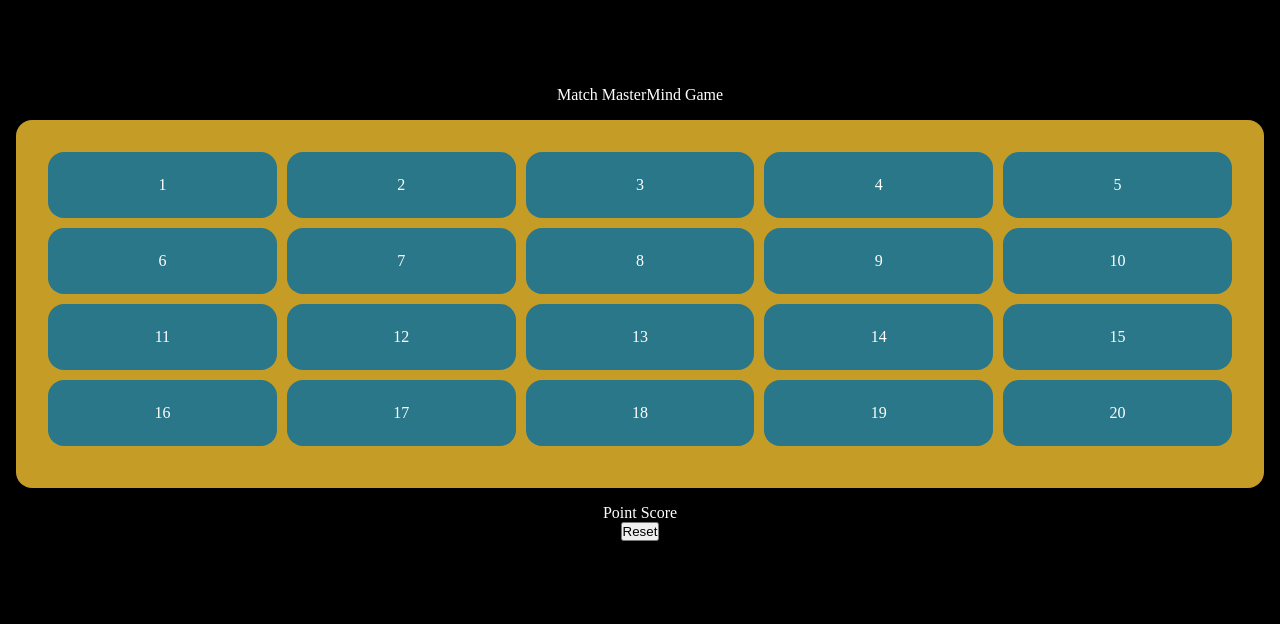
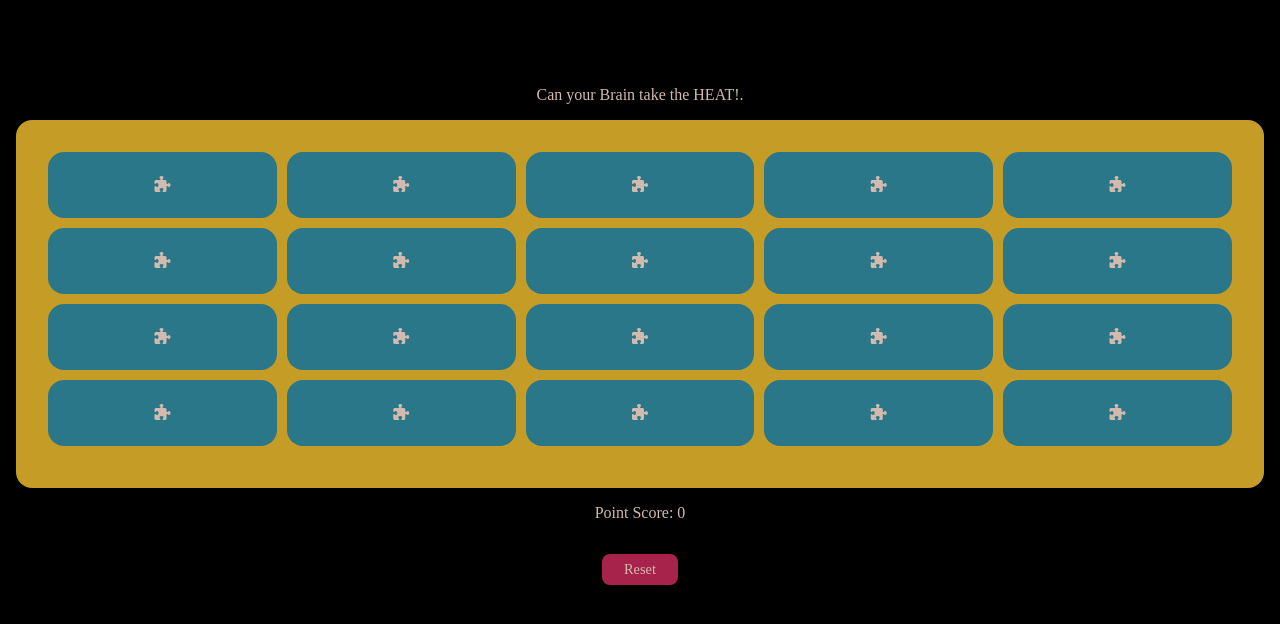
Before and after one commit to KellyT4425/Match-Mastermind, a plain HTML site: page index.html in a window 1280 px wide. Shown: the part 88-712 px from the top of the page. Drawn offline with Linux system fonts and the light colour scheme; a web font is replaced by a local one.

Commit message:
icons added to html for cards, basic JavaScript function added re. event listener

```diff
--- a/assets/css/style.css
+++ b/assets/css/style.css
@@ -14,7 +14,7 @@ colors: clam shell #D3BAAF, Calypso #2A778A, Maroon Flush #A8234C, Nugget #C49C2
 
 body {
     background-color: black;
-    color: white;
+    color: #D3BAAF;
     font-family: "Rubik Bubbles", serif;
     text-align: center;
 }
@@ -36,7 +36,7 @@ main {
     margin: 1rem;
     padding: 2rem;
     border-radius: 1em;
-    box-shadow: 1rem #D3BAAF;
+
 }
 
 .container {
@@ -51,6 +51,7 @@ main {
     flex: 1;
     border-radius: 1em;
 
+
 }
 
 .row {
@@ -59,6 +60,21 @@ main {
     margin-bottom: 10px;
 }
 
+.fa-puzzle-piece {
+    color: #D3BAAF;
+}
+
+.btn {
+    background-color: #A8234C;
+    border: none;
+    padding: 0.5em 1.5em 0.5em 1.5em;
+    margin-top: 2rem;
+    border-radius: 0.5rem;
+    color: #D3BAAF;
+    font-size: 0.9em;
+    font-family: "Rubik Bubbles", serif;
+}
+
 @media only screen and (max-width: 768px) {
 
 }
--- a/assets/js/index.js
+++ b/assets/js/index.js
@@ -0,0 +1,14 @@
+document.addEventListener("DOMContentLoaded", setupgame);
+
+const cards = document.querySelectorAll(".card");
+
+function setupgame () {
+    cards.forEach((card, index) => {
+        card.addEventListener("click", flipcard)
+    })
+
+}
+
+function flipcard () {
+    this.innerHTML = `<p> Clicked </p>`;
+}
--- a/index.html
+++ b/index.html
@@ -3,9 +3,35 @@
   <head>
     <meta charset="UTF-8" />
     <meta name="viewport" content="width=device-width, initial-scale=1.0" />
+    <!--Meta tags for search engines-->
+    <meta
+      name="description"
+      content="">
+    <meta
+      name="keywords"
+      content="">
+    <!--Favicon Links-->
+    <link
+      rel="apple-touch-icon"
+      sizes="180x180"
+      href="assets\favicon\apple-touch-icon.png"
+    />
+    <link
+      rel="icon"
+      type="image/png"
+      sizes="32x32"
+      href="assets\favicon\favicon-32x32.png"
+    />
+    <link
+      rel="icon"
+      type="image/png"
+      sizes="16x16"
+      href="assets\favicon\favicon-16x16.png"
+    />
+
     <!-- CSS Stylesheet -->
     <link rel="stylesheet" href="assets/css/style.css" />
-    <title>Document</title>
+    <title>Match MasterMind</title>
   </head>
   <body>
     <header>
@@ -13,46 +39,46 @@
     </header>
 
     <main>
-      <p>Match MasterMind Game</p>
+      <p>Can your Brain take the HEAT!.</p>
 
       <div class="game-board">
         <div class="card-panel container">
           <div class="row">
-            <div class="card col">1</div>
-            <div class="card col">2</div>
-            <div class="card col">3</div>
-            <div class="card col">4</div>
-            <div class="card col">5</div>
+            <div class="card col"><i class="fa-solid fa-puzzle-piece"></i></div>
+            <div class="card col"><i class="fa-solid fa-puzzle-piece"></i></div>
+            <div class="card col"><i class="fa-solid fa-puzzle-piece"></i></div>
+            <div class="card col"><i class="fa-solid fa-puzzle-piece"></i></div>
+            <div class="card col"><i class="fa-solid fa-puzzle-piece"></i></div>
           </div>
 
           <div class="row">
-            <div class="card col">6</div>
-            <div class="card col">7</div>
-            <div class="card col">8</div>
-            <div class="card col">9</div>
-            <div class="card col">10</div>
+            <div class="card col"><i class="fa-solid fa-puzzle-piece"></i></div>
+            <div class="card col"><i class="fa-solid fa-puzzle-piece"></i></div>
+            <div class="card col"><i class="fa-solid fa-puzzle-piece"></i></div>
+            <div class="card col"><i class="fa-solid fa-puzzle-piece"></i></div>
+            <div class="card col"><i class="fa-solid fa-puzzle-piece"></i></div>
           </div>
 
           <div class="row">
-            <div class="card col">11</div>
-            <div class="card col">12</div>
-            <div class="card col">13</div>
-            <div class="card col">14</div>
-            <div class="card col">15</div>
+            <div class="card col"><i class="fa-solid fa-puzzle-piece"></i></div>
+            <div class="card col"><i class="fa-solid fa-puzzle-piece"></i></div>
+            <div class="card col"><i class="fa-solid fa-puzzle-piece"></i></div>
+            <div class="card col"><i class="fa-solid fa-puzzle-piece"></i></div>
+            <div class="card col"><i class="fa-solid fa-puzzle-piece"></i></div>
           </div>
 
           <div class="row">
-            <div class="card col">16</div>
-            <div class="card col">17</div>
-            <div class="card col">18</div>
-            <div class="card col">19</div>
-            <div class="card col">20</div>
+            <div class="card col"><i class="fa-solid fa-puzzle-piece"></i></div>
+            <div class="card col"><i class="fa-solid fa-puzzle-piece"></i></div>
+            <div class="card col"><i class="fa-solid fa-puzzle-piece"></i></div>
+            <div class="card col"><i class="fa-solid fa-puzzle-piece"></i></div>
+            <div class="card col"><i class="fa-solid fa-puzzle-piece"></i></div>
           </div>
         </div>
       </div>
 
       <div class="point-log">
-        <p class="points">Point Score</p>
+        <p class="points">Point Score: <span id="score">0</span></p>
       </div>
 
       <button class="btn btn-reset">Reset</button>
```
Also changed, not shown: assets/favicon/apple-touch-icon.png (added), assets/favicon/favicon-16x16.png (added), assets/favicon/favicon-32x32.png (added), assets/images/card1.png (added), assets/images/card10.png (added), assets/images/card2.png (added), assets/images/card3.png (added), assets/images/card4.png (added), assets/images/card5.png (added), assets/images/card6.png (added), assets/images/card7.png (added), assets/images/card8.png (added), assets/images/card9.png (added).
